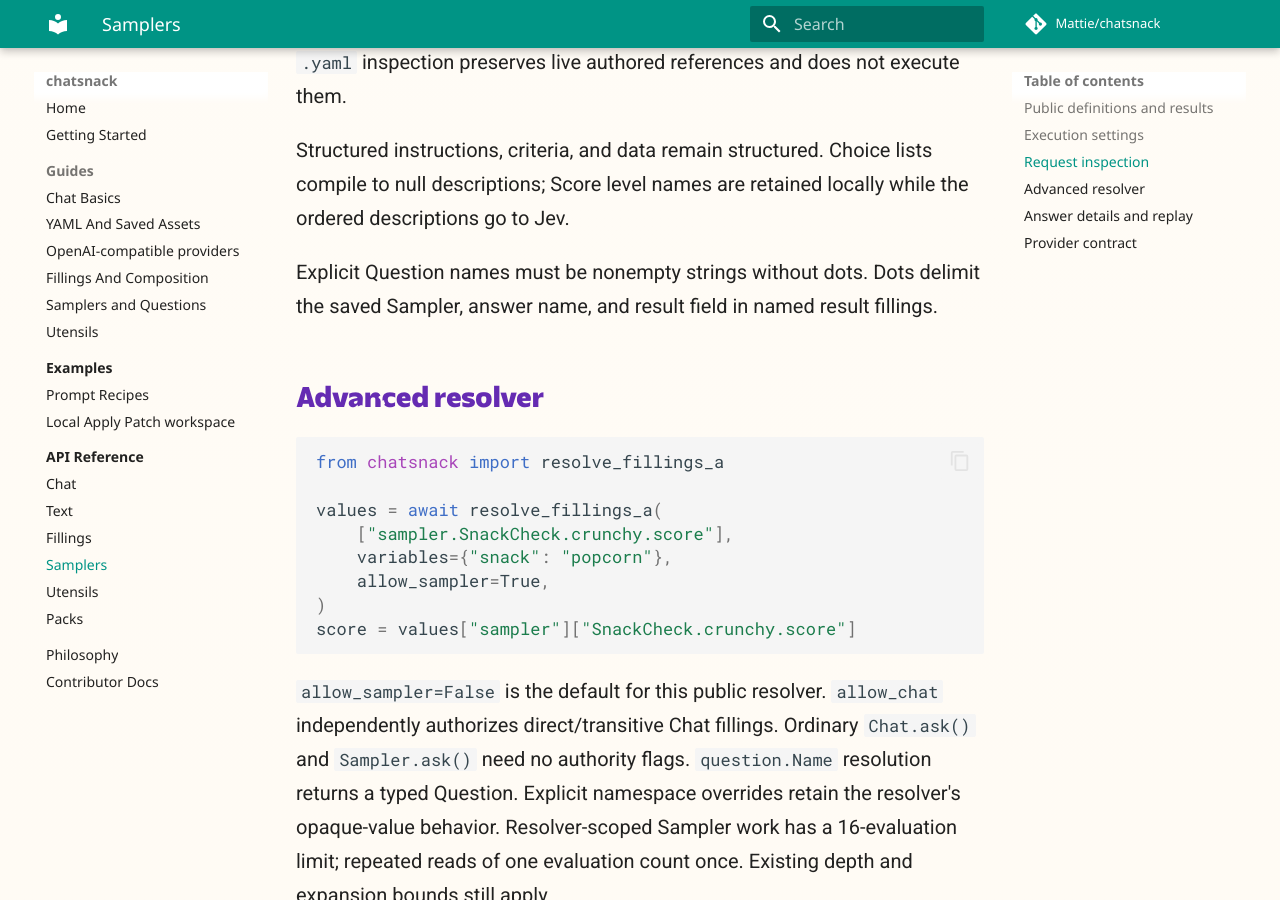
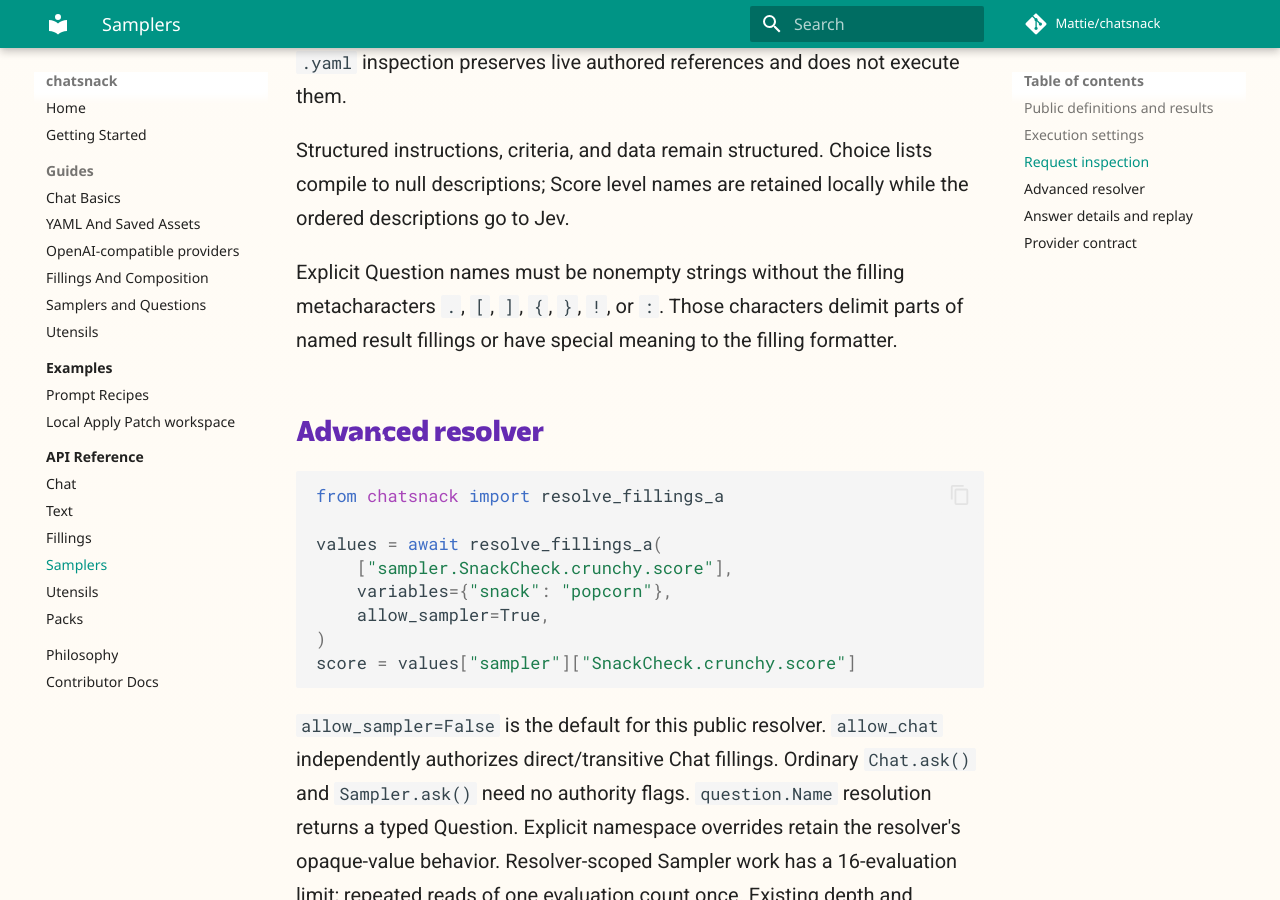
Before and after one commit to Mattie/chatsnack, an MkDocs documentation site: the page built from docs/reference/api/sampler.md, in a window 1280 px wide and 900 px high, scrolled down 1903 px. Built offline with MkDocs 1.6.1 and Material for MkDocs 9.7.7, drawn with Linux system fonts in a browser that asks for light colours; comment, search, counter and statistics services are not loaded.

Commit message:
Reject formatter metacharacters in question names

```diff
--- a/docs/reference/api/sampler.md
+++ b/docs/reference/api/sampler.md
@@ -54,8 +54,9 @@ Structured instructions, criteria, and data remain structured. Choice lists
 compile to null descriptions; Score level names are retained locally while the
 ordered descriptions go to Jev.
 
-Explicit Question names must be nonempty strings without dots. Dots delimit the
-saved Sampler, answer name, and result field in named result fillings.
+Explicit Question names must be nonempty strings without the filling
+metacharacters `.`, `[`, `]`, `{`, `}`, `!`, or `:`. Those characters delimit
+parts of named result fillings or have special meaning to the filling formatter.
 
 ## Advanced resolver
 
```
Also changed, not shown: docs/guides/samplers.md (+2 -1 lines), docs/rfcs/sampler-concept-spec.md (+1 -1 lines), 3 other files.
